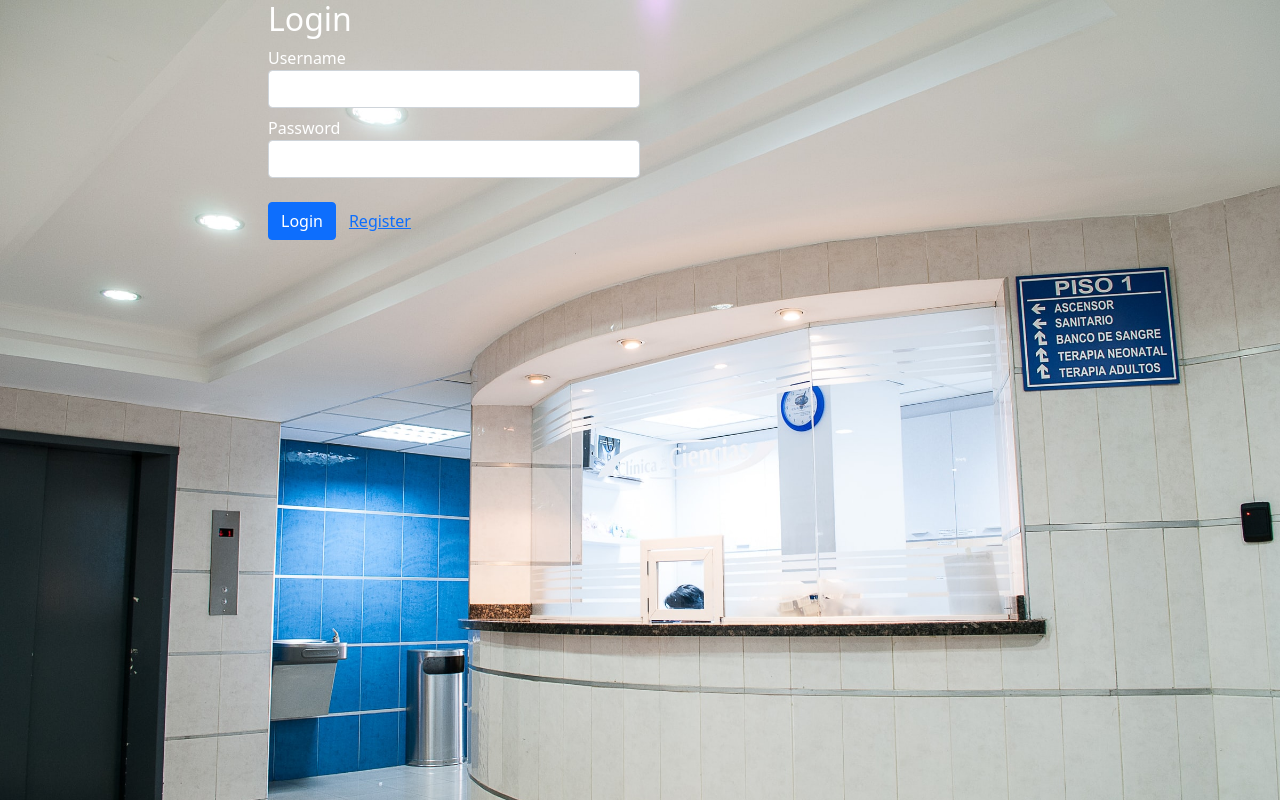
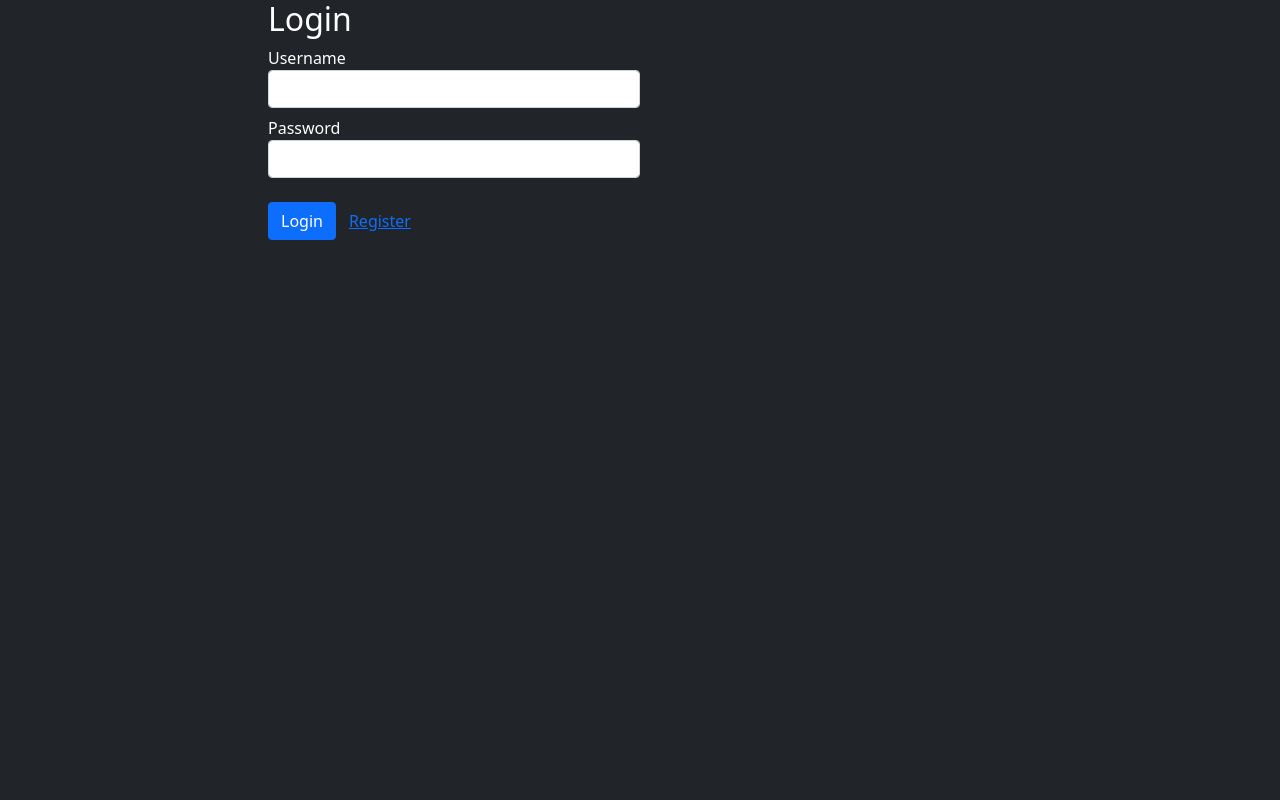
Before and after one commit to Hazmid/hospital-admin, a React app: page /login in a window 1280 px wide. Built offline with nearby package versions, Linux system fonts and the light colour scheme.

Commit message:
dark mode

```diff
--- a/src/App/App.jsx
+++ b/src/App/App.jsx
@@ -24,7 +24,7 @@ class App extends React.Component {
     render() {
         const { alert } = this.props;
         return (
-            <div className="vh-100 red text-white" >
+            <div className="vh-100 bg-dark text-white" >
                 <div className="container">
                     <div className="col-8 col-sm-offset-2 mx-auto">
                         {alert.message &&
--- a/src/index.html
+++ b/src/index.html
@@ -7,9 +7,7 @@
     <style>
         a { cursor: pointer; }
         .help-block { font-size: 12px; }
-        .red {
-            background-image: url("../reception.jpg");
-            background-size: cover;
+
 }
     </style>
 </head>
```
